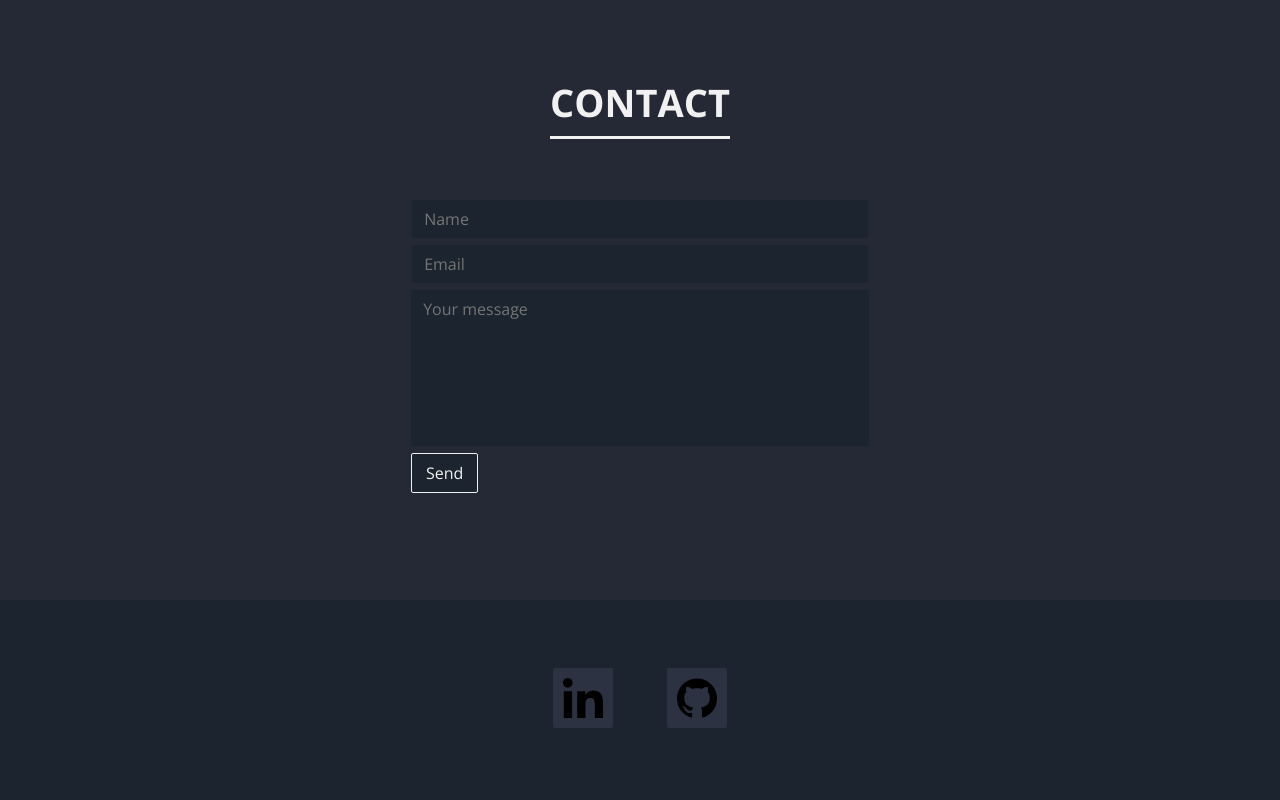
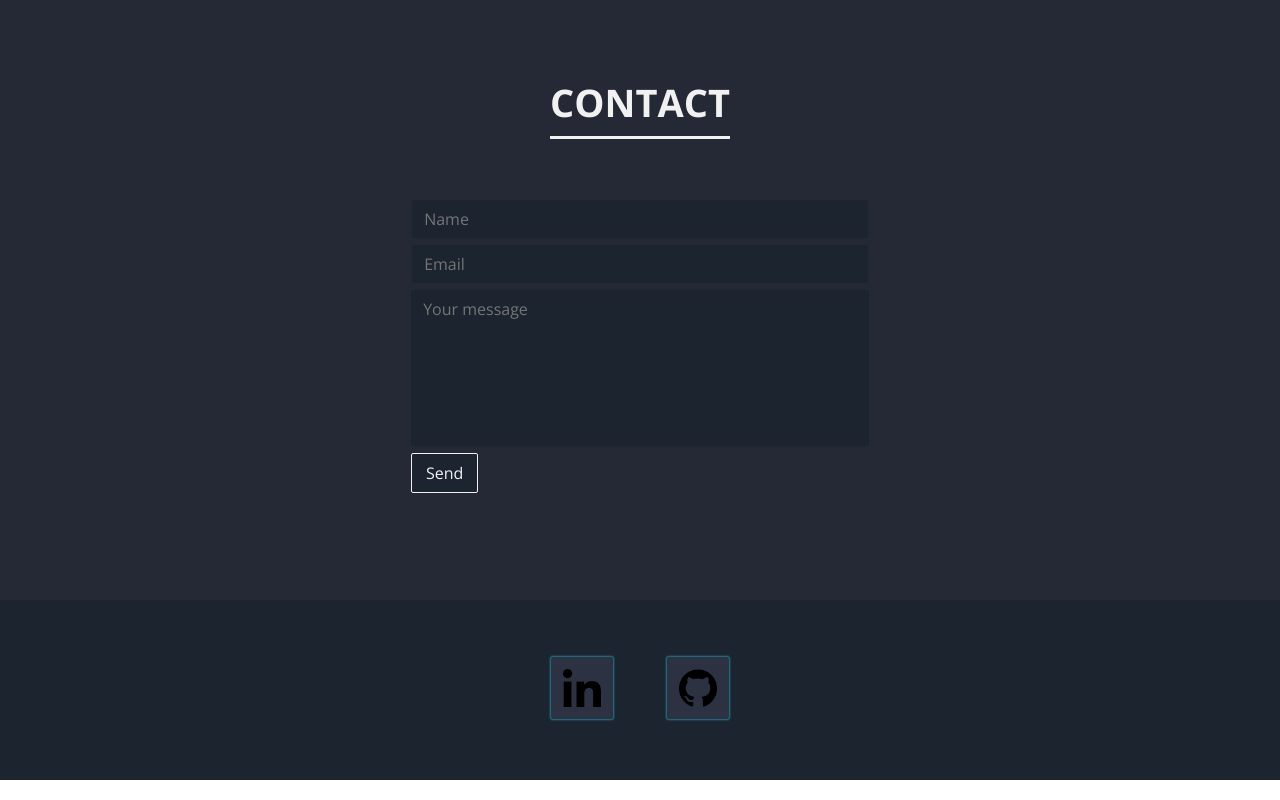
Before and after one commit to JSchaefer21/portfolio, a React (Create React App) app in the folder app/: page / in a window 1280 px wide. Shown: the part 565-1365 px from the top of the page. Built offline with nearby package versions, Linux system fonts and the light colour scheme.

Commit message:
Update hover transitions

```diff
--- a/app/src/styles/CV.sass
+++ b/app/src/styles/CV.sass
@@ -16,6 +16,7 @@
     font-size: 22px
     font-weight: 700
     margin: 0
+    transition: 200ms
     &:hover
         color: base.$main-color
 
--- a/app/src/styles/Formular.sass
+++ b/app/src/styles/Formular.sass
@@ -52,6 +52,7 @@
     color: base.$almost-white
     border: 1px solid base.$almost-white
     background-color: base.$dark-color
+    transition: 350ms
     &:hover
         background-color: base.$main-color
         border: 1px solid base.$main-color
--- a/app/src/styles/Home.sass
+++ b/app/src/styles/Home.sass
@@ -59,18 +59,22 @@
 .Home__contact
     margin-top: -1px
     background-color: base.$dark-color
-    height: 200px
+    height: 180px
     display: flex
     align-items: center
     justify-content: center
     gap: 3rem
 
 .contact-logo
-    width: 40px
-    height: 40px
+    width: 38px
+    height: 38px
     background-color: base.$light-color
-    padding: 10px
+    padding: 12px
     cursor: pointer
     border-radius: 2px
+    box-shadow: 0px 0px 2px 1px base.$main-color
+    transition: 250ms
     &:hover
         background-color: base.$main-color
+        padding: 10px
+        margin: 2px
```
